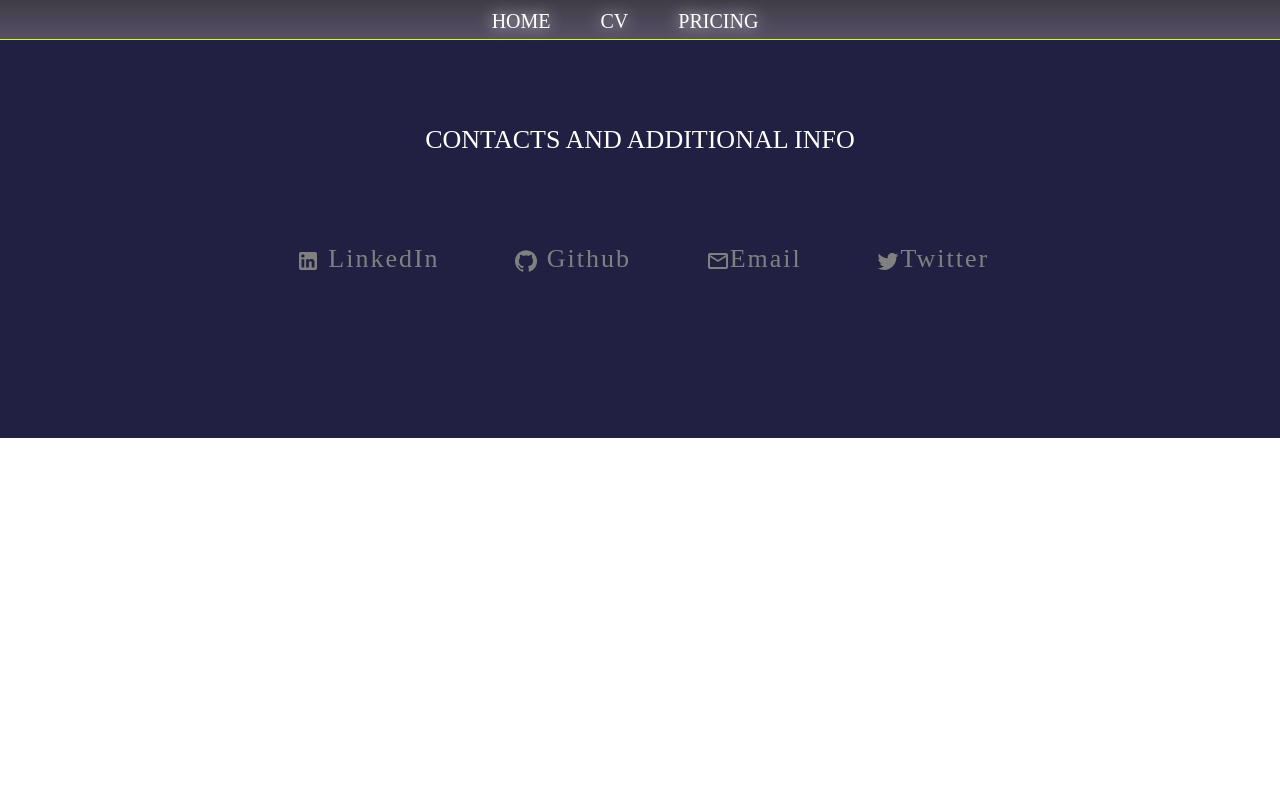
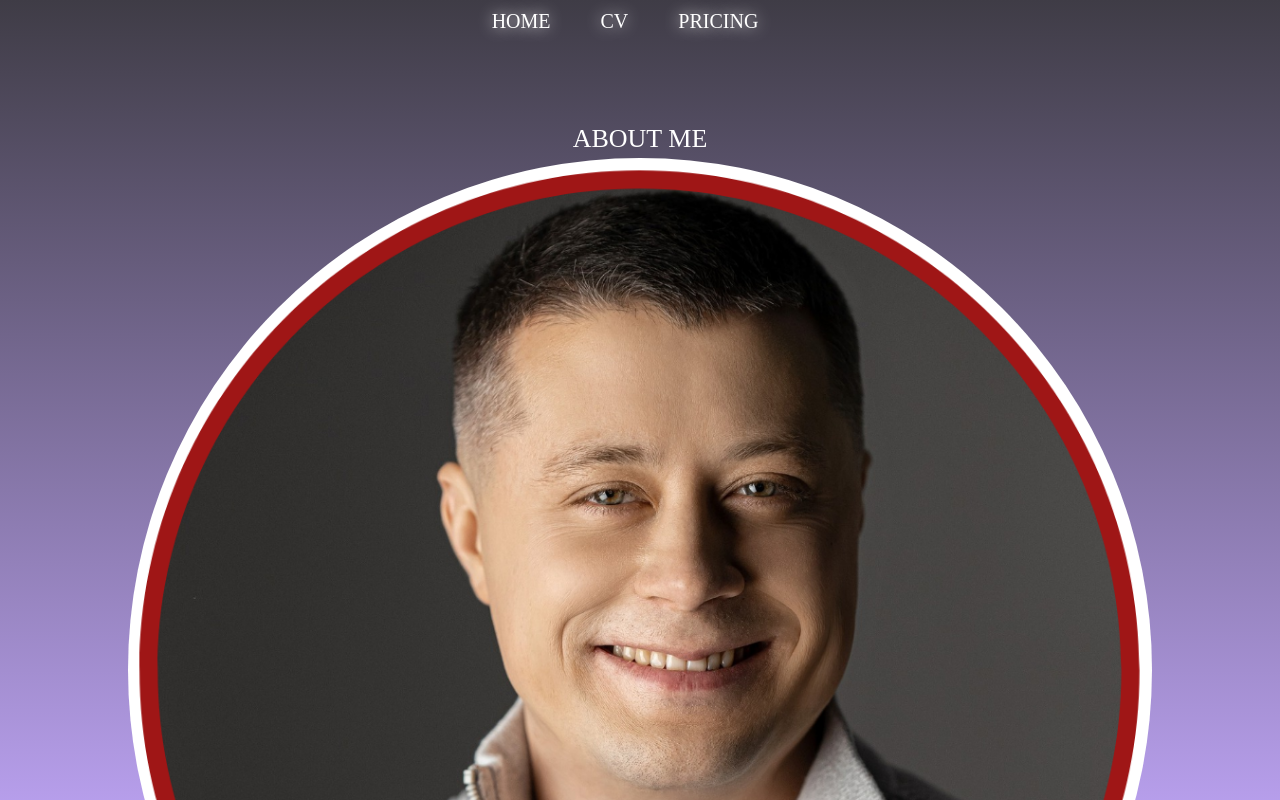
Before and after one commit to TheUnknownSoul/CV-page, a React (Create React App) app: page / in a window 1280 px wide. Shown: the top 800 px of the page. Built offline with nearby package versions, Linux system fonts and the light colour scheme.

Commit message:
fixed routing

```diff
--- a/src/App.tsx
+++ b/src/App.tsx
@@ -16,9 +16,9 @@ export default function App() {
             <BrowserRouter>
                 <Navigation/>
                 <Routes>
-                    <Route index path="/CV-page" element={<AboutMeSection/>}/>
-                    <Route path="/CV-page/cv" element={<CVSection/>}/>
-                    <Route path="/CV-page/pricing" element={<PricingSection/>}/>
+                    <Route index path="/" element={<AboutMeSection/>}/>
+                    <Route path="/cv" element={<CVSection/>}/>
+                    <Route path="/pricing" element={<PricingSection/>}/>
                 </Routes>
             </BrowserRouter>
 
```
